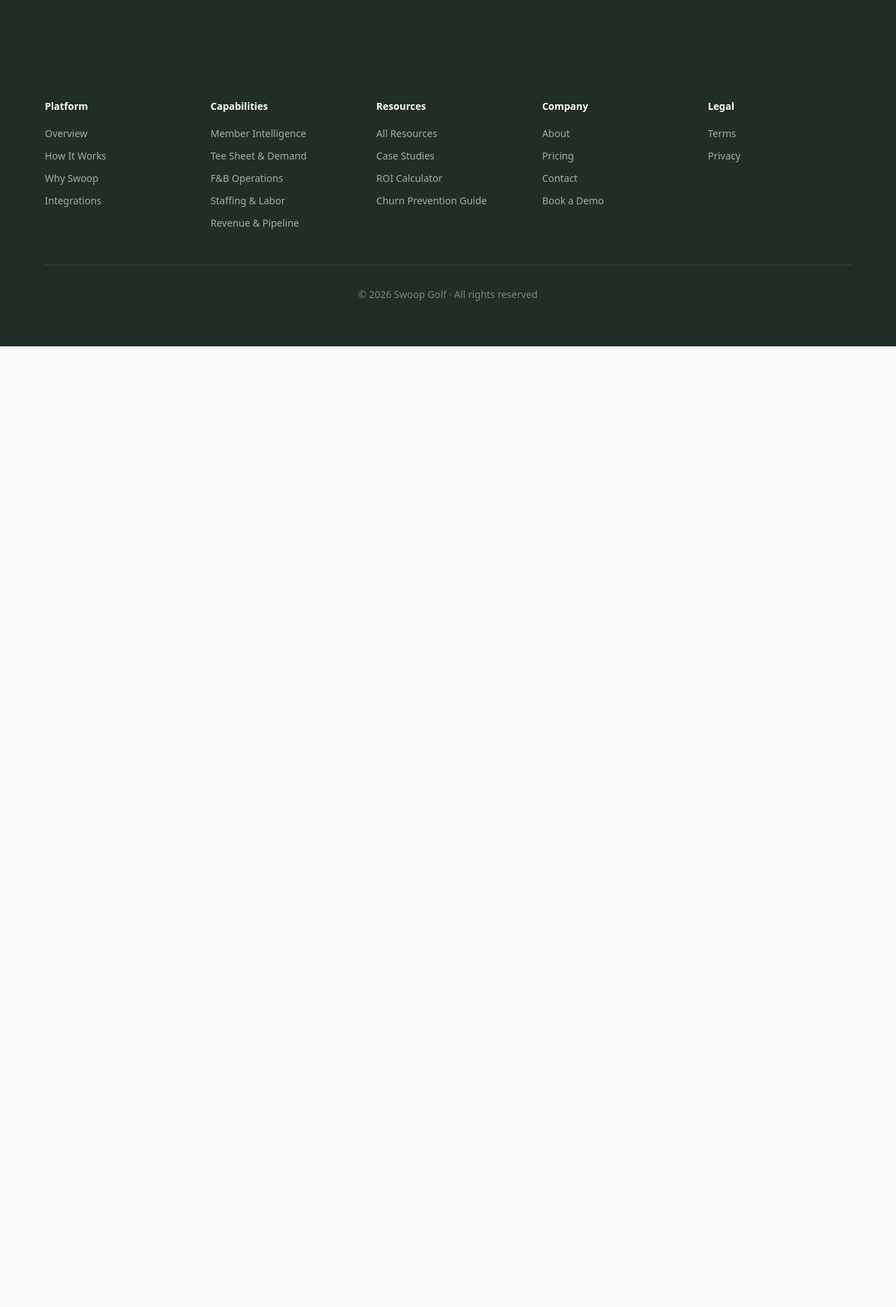
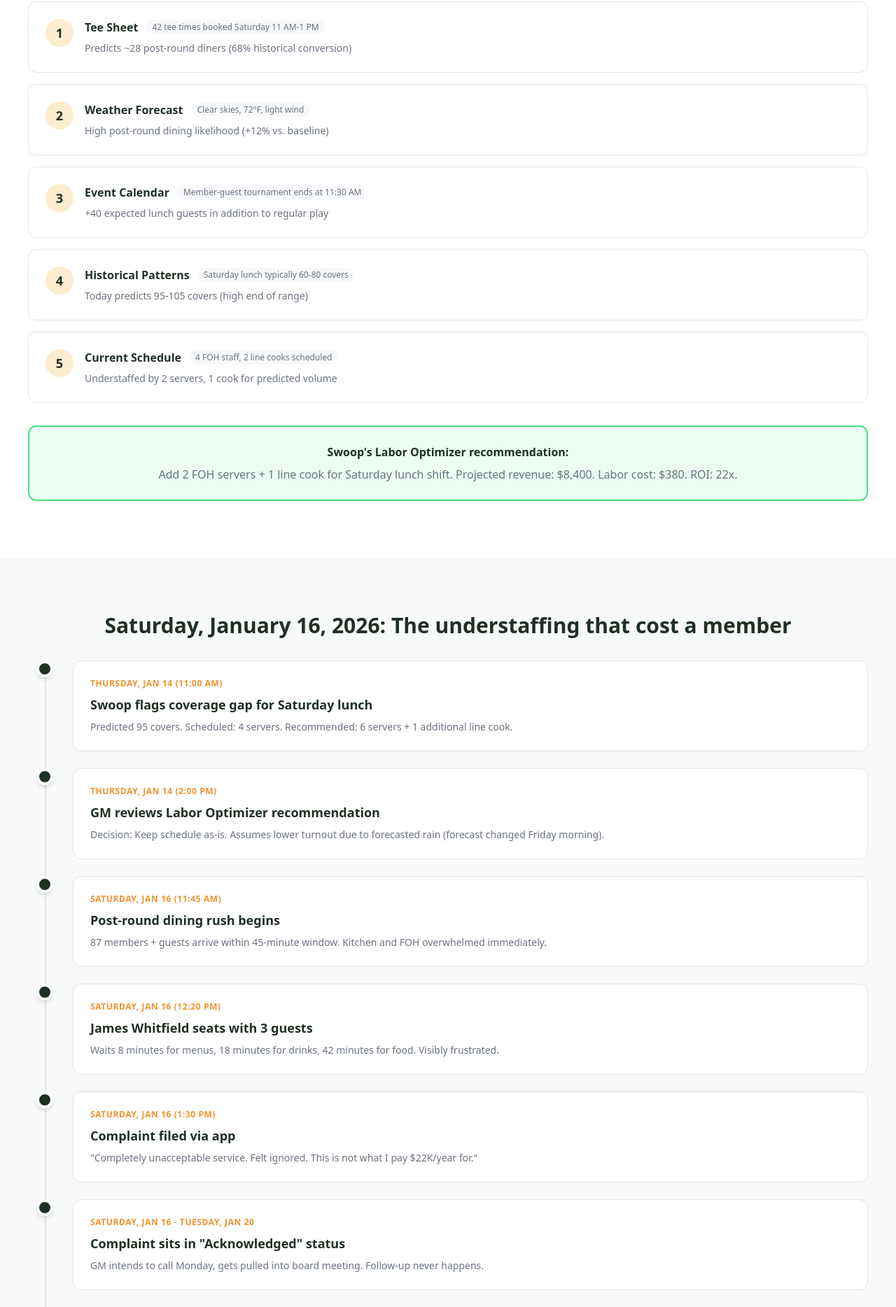
Before and after one commit to ty-hayes-82/swoop-member-intelligence-website, a Next.js app: page /capabilities/staffing-labor in a window 1280 px wide. Shown: the part 1531-3399 px from the top of the page at 70% size. Before the commit the page ends 2026 px from the top, so only its background shows below. Built offline with nearby package versions, Linux system fonts and the light colour scheme.

Commit message:
CONTENT: Expand Staffing & Labor capability page with real scenario, data sources, and timeline of James Whitfield case

```diff
--- a/app/capabilities/staffing-labor/page.jsx
+++ b/app/capabilities/staffing-labor/page.jsx
@@ -10,6 +10,33 @@ const capabilities = [
   { title: 'Coverage Gap Detection', desc: 'Flag understaffed windows before they happen — not after a member complains. The Grill Room short-staffing on Jan 16 that caused James Whitfield\'s complaint? Swoop would have caught it 48 hours earlier.' },
   { title: 'Labor Cost per Revenue Dollar', desc: 'Track labor efficiency across outlets and time slots. Some $200/hour staffing windows generate $150 in revenue. Find the mismatch.' },
   { title: 'Overtime Risk Alerts', desc: 'Approaching overtime thresholds? Swoop flags it with enough lead time to redistribute shifts rather than eat the premium.' },
+]
+
+const dataSources = [
+  { source: 'Tee Sheet', signal: '42 tee times booked Saturday 11 AM-1 PM', impact: 'Predicts ~28 post-round diners (68% historical conversion)' },
+  { source: 'Weather Forecast', signal: 'Clear skies, 72°F, light wind', impact: 'High post-round dining likelihood (+12% vs. baseline)' },
+  { source: 'Event Calendar', signal: 'Member-guest tournament ends at 11:30 AM', impact: '+40 expected lunch guests in addition to regular play' },
+  { source: 'Historical Patterns', signal: 'Saturday lunch typically 60-80 covers', impact: 'Today predicts 95-105 covers (high end of range)' },
+  { source: 'Current Schedule', signal: '4 FOH staff, 2 line cooks scheduled', impact: 'Understaffed by 2 servers, 1 cook for predicted volume' },
+]
+
+const realScenario = {
+  title: 'Saturday, January 16, 2026: The understaffing that cost a member',
+  timeline: [
+    { time: 'Thursday, Jan 14 (11:00 AM)', event: 'Swoop flags coverage gap for Saturday lunch', detail: 'Predicted 95 covers. Scheduled: 4 servers. Recommended: 6 servers + 1 additional line cook.' },
+    { time: 'Thursday, Jan 14 (2:00 PM)', event: 'GM reviews Labor Optimizer recommendation', detail: 'Decision: Keep schedule as-is. Assumes lower turnout due to forecasted rain (forecast changed Friday morning).' },
+    { time: 'Saturday, Jan 16 (11:45 AM)', event: 'Post-round dining rush begins', detail: '87 members + guests arrive within 45-minute window. Kitchen and FOH overwhelmed immediately.' },
+    { time: 'Saturday, Jan 16 (12:20 PM)', event: 'James Whitfield seats with 3 guests', detail: 'Waits 8 minutes for menus, 18 minutes for drinks, 42 minutes for food. Visibly frustrated.' },
+    { time: 'Saturday, Jan 16 (1:30 PM)', event: 'Complaint filed via app', detail: '"Completely unacceptable service. Felt ignored. This is not what I pay $22K/year for."' },
+    { time: 'Saturday, Jan 16 - Tuesday, Jan 20', event: 'Complaint sits in "Acknowledged" status', detail: 'GM intends to call Monday, gets pulled into board meeting. Follow-up never happens.' },
+    { time: 'Thursday, Jan 22', event: 'James Whitfield resigns', detail: '12-year member. $22K/year dues + $8K ancillary. Preventable.' },
+  ],
+}
+
+const whatCouldHaveBeen = [
+  { action: 'Thursday: Add 2 servers + 1 cook', cost: '$380 labor cost' },
+  { action: 'Saturday: Service runs smoothly', cost: 'No complaints, full revenue capture' },
+  { action: 'Result: James Whitfield stays', cost: '$22K/yr member retained' },
 ]
 
 export default function StaffingLaborPage() {
@@ -49,6 +76,80 @@ export default function StaffingLaborPage() {
         </div>
       </section>
 
+      {/* What Data Connects */}
+      <section className="py-20 px-6 bg-white">
+        <div className="max-w-container mx-auto">
+          <h2 className="text-3xl font-bold mb-4 text-center">Five data sources. One staffing forecast.</h2>
+          <p className="text-swoop-muted text-center mb-12 max-w-2xl mx-auto">
+            Your tee sheet knows bookings. Your weather app knows conditions. Your staffing system knows schedules. Swoop connects them and shows you coverage gaps 24-72 hours ahead.
+          </p>
+          <div className="space-y-4">
+            {dataSources.map((d, idx) => (
+              <div key={d.source} className="bg-swoop-card border border-swoop-border rounded-xl p-6 flex items-start gap-4">
+                <div className="flex-shrink-0 w-10 h-10 bg-lens-staffing/20 text-swoop-dark rounded-full flex items-center justify-center font-bold text-lg">
+                  {idx + 1}
+                </div>
+                <div className="flex-1">
+                  <div className="flex items-center gap-3 mb-2">
+                    <h3 className="font-semibold">{d.source}</h3>
+                    <span className="text-xs bg-swoop-bg px-2 py-0.5 rounded-full text-swoop-muted">{d.signal}</span>
+                  </div>
+                  <p className="text-sm text-swoop-muted">{d.impact}</p>
+                </div>
+              </div>
+            ))}
+          </div>
+          <div className="mt-8 bg-swoop-green/10 border-2 border-swoop-green rounded-xl p-6 text-center">
+            <p className="text-base font-semibold">Swoop's Labor Optimizer recommendation:</p>
+            <p className="text-swoop-muted mt-2">Add 2 FOH servers + 1 line cook for Saturday lunch shift. Projected revenue: $8,400. Labor cost: $380. ROI: 22x.</p>
+          </div>
+        </div>
+      </section>
+
+      {/* Real Scenario */}
+      <section className="py-20 px-6">
+        <div className="max-w-container mx-auto max-w-4xl">
+          <h2 className="text-3xl font-bold mb-8 text-center">{realScenario.title}</h2>
+          <div className="relative">
+            {/* Timeline line */}
+            <div className="absolute left-6 top-0 bottom-0 w-0.5 bg-swoop-border" />
+
+            <div className="space-y-6">
+              {realScenario.timeline.map((item, idx) => (
+                <div key={idx} className="relative pl-16">
+                  <div className="absolute left-3 w-6 h-6 bg-swoop-dark rounded-full border-4 border-white shadow-md" />
+                  <div className="bg-swoop-card border border-swoop-border rounded-xl p-6">
+                    <p className="text-xs font-semibold text-swoop-accent uppercase tracking-wider mb-2">{item.time}</p>
+                    <h3 className="text-lg font-semibold mb-2">{item.event}</h3>
+                    <p className="text-sm text-swoop-muted">{item.detail}</p>
+                  </div>
+                </div>
+              ))}
+            </div>
+          </div>
+        </div>
+      </section>
+
+      {/* What Could Have Been */}
+      <section className="py-20 px-6 bg-swoop-dark text-white">
+        <div className="max-w-container mx-auto text-center">
+          <h2 className="text-3xl font-bold mb-8">What if the GM had acted on the Labor Optimizer alert?</h2>
+          <div className="grid md:grid-cols-3 gap-6 max-w-3xl mx-auto">
+            {whatCouldHaveBeen.map((step, idx) => (
+              <div key={idx} className="bg-white/10 rounded-xl p-6">
+                <p className="font-semibold mb-2">{step.action}</p>
+                <p className="text-sm text-white/70">{step.cost}</p>
+              </div>
+            ))}
+          </div>
+          <div className="mt-12 bg-swoop-green/20 border-2 border-swoop-green rounded-xl p-6 max-w-2xl mx-auto">
+            <p className="text-lg font-bold text-swoop-green mb-2">Cost to prevent: $380</p>
+            <p className="text-lg font-bold text-white mb-2">Cost of failure: $22,000/year + $8,000 ancillary + $55,000 replacement cost = $85,000</p>
+            <p className="text-2xl font-bold text-swoop-green mt-4">ROI of acting on the alert: 223x</p>
+          </div>
+        </div>
+      </section>
+
       <CTASection headline="See where staffing gaps cost you members." subtext="We'll show you the connection between coverage and complaints." />
     </>
   )
```
